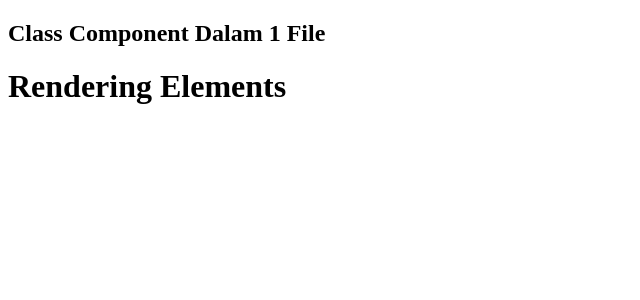
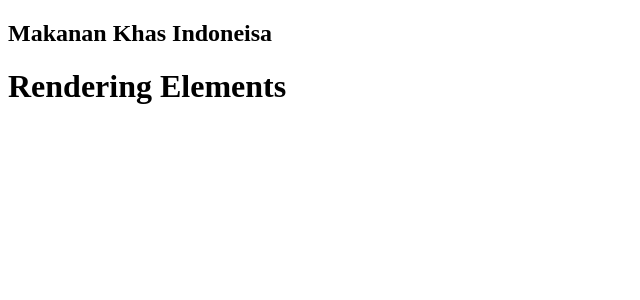
Before and after one commit to developapp93/hello-react, a React (Create React App) app: page / in a window 1280 px wide. Shown: the top 300 px of the page, without its empty margins (0-640 px from the left). Built offline with nearby package versions, Linux system fonts and the light colour scheme.

Commit message:
class component dengan file terpisah

```diff
--- a/src/App.js
+++ b/src/App.js
@@ -1,12 +1,5 @@
 import React, { Component } from "react";
-
-class Header extends Component {
-    render() {
-        return (
-            <h2>Class Component Dalam 1 File</h2>
-        );
-    }
-}
+import Header from "./Header";
 
 class App extends Component {
     render() {
--- /dev/null
+++ b/src/Header.js
@@ -0,0 +1,12 @@
+import React, {Component}from "react";
+class Header extends Component{
+    render(){
+        return (
+            <div>
+                <h2>Makanan Khas Indoneisa</h2>
+            </div>
+        );
+    }
+}
+
+export default Header;
```
